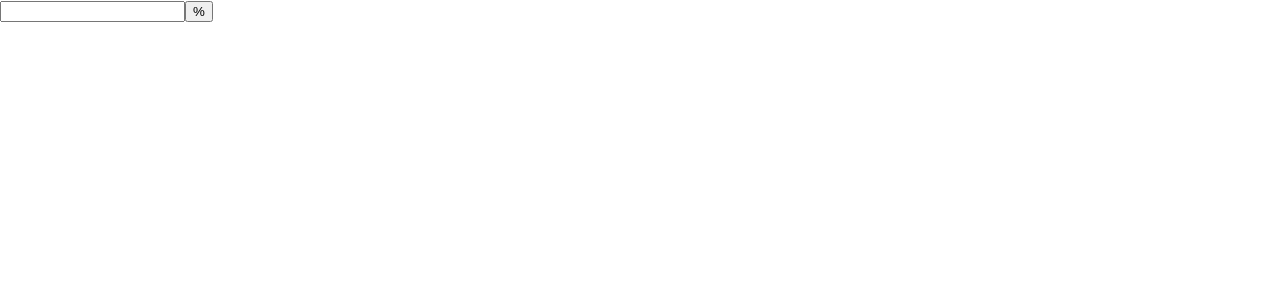
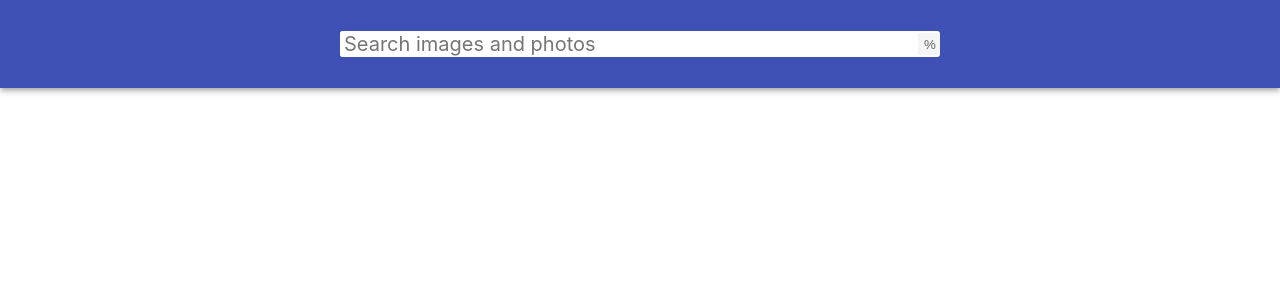
Before and after one commit to QNeee/goit-react-hw-03-image-finder, a React (Create React App) app: page / in a window 1280 px wide. Shown: the top 300 px of the page. Built offline with nearby package versions, Linux system fonts and the light colour scheme.

Commit message:
2compelete

```diff
--- a/src/components/App.jsx
+++ b/src/components/App.jsx
@@ -3,19 +3,36 @@ import React, { Component } from "react";
 import { fetchImages } from "./fetch";
 import { ImageGallery } from "./ImageGallery/ImageGallery";
 import { Modal } from "./Modal/Modal";
+import { Button } from "./Button/Button";
+import { toHaveFocus } from "@testing-library/jest-dom/dist/matchers";
 class App extends Component {
   state = {
     data: [],
-    status: ''
+    status: '',
+    loading: false,
+    inputValue: ''
   }
   page = 1;
   per_page = 12;
   onSubmit = (data) => {
+    this.page = 1;
+    this.setState({
+      data: [],
+      inputValue: data.inputValue
+    })
     fetchImages(data.inputValue, this.page, this.per_page).then(({ data }) => {
-      this.setState({
-        data: data.hits,
-        status: "rejected"
-      })
+      if (data.totalHits > this.per_page) {
+        this.setState({
+          data: data.hits,
+          status: "rejected",
+          loading: true,
+        })
+      }
+      if (data.totalHits === 0) {
+        this.setState({
+          loading: false
+        })
+      }
     });
   }
   onClick = (e) => {
@@ -24,10 +41,28 @@ class App extends Component {
       status: "idle"
     })
   }
+  onClickLoadMore = (e) => {
+    this.page++;
+    fetchImages(this.state.inputValue, this.page, this.per_page).then(({ data }) => {
+      const totalPages = Math.ceil(data.totalHits / this.per_page);
+      if (this.page > totalPages) {
+        return this.setState({
+          loading: false
+        })
+      }
+      return this.setState(prevState => ({
+        data: [...prevState.data, ...data.hits]
+      }))
+
+
+    })
+  }
+
   render() {
     return <div><Searchbar onSubmit={this.onSubmit} />
       {this.state.status === "rejected" && <ImageGallery options={this.state.data} onClick={this.onClick} />}
       {this.state.status === "idle" && <Modal options={this.state.data} />}
+      {this.state.loading === true && <Button onClickLoadMore={this.onClickLoadMore} />}
     </div>
   }
 }
--- /dev/null
+++ b/src/components/Button/Button.jsx
@@ -0,0 +1,4 @@
+import { ButtonLoadMore } from "./Button.styled"
+export const Button = ({ onClickLoadMore, onKeyDown }) => {
+    return <ButtonLoadMore type="button" onClick={(e) => onClickLoadMore(e)}>Load More </ButtonLoadMore>
+}
--- /dev/null
+++ b/src/components/Button/Button.styled.jsx
@@ -0,0 +1,19 @@
+import styled from "@emotion/styled";
+export const ButtonLoadMore = styled.button`  padding: 8px 16px;
+  border-radius: 2px;
+  background-color: #3f51b5;
+  transition: all 250ms cubic-bezier(0.4, 0, 0.2, 1);
+  text-align: center;
+  display: inline-block;
+  color: #fff;
+  border: 0;
+  text-decoration: none;
+  cursor: pointer;
+  font-family: inherit;
+  font-size: 18px;
+  line-height: 24px;
+  font-style: normal;
+  font-weight: 500;
+  min-width: 180px;
+  box-shadow: 0px 3px 1px -2px rgba(0, 0, 0, 0.2),
+    0px 2px 2px 0px rgba(0, 0, 0, 0.14), 0px 1px 5px 0px rgba(0, 0, 0, 0.12);`;
--- a/src/components/ImageGallery/ImageGallery.styled.jsx
+++ b/src/components/ImageGallery/ImageGallery.styled.jsx
@@ -10,10 +10,11 @@ export const Container = styled.ul`  display: grid;
   list-style: none;
   margin-left: auto;
   margin-right: auto;`;
-export const Img = styled.img`  display: block;
-  max-width: 100%;
-  height: auto;`;
+export const Img = styled.img`   width: 100%;
+  height: 260px;
+  object-fit: cover;
+  transition: transform 250ms cubic-bezier(0.4, 0, 0.2, 1);`;
 export const ImageGalleryItem = styled.li`
-
+  border-radius: 2px;
   box-shadow: 0px 1px 3px 0px rgba(0, 0, 0, 0.2),
     0px 1px 1px 0px rgba(0, 0, 0, 0.14), 0px 2px 1px -1px rgba(0, 0, 0, 0.12);`;
--- a/src/components/Modal/Modal.jsx
+++ b/src/components/Modal/Modal.jsx
@@ -1,4 +1,8 @@
-
+import { Overlay, ModalWindow, Img } from "./Modal.styled"
 export const Modal = ({ options }) => {
-    return <div><img src={options} width="1500" /></div>
+    return <Overlay>
+        <ModalWindow>
+            <Img src={options} alt={options} />
+        </ModalWindow>
+    </Overlay >
 }
--- a/src/components/Modal/Modal.styled.jsx
+++ b/src/components/Modal/Modal.styled.jsx
@@ -0,0 +1,17 @@
+import styled from "@emotion/styled";
+
+export const Overlay = styled.div` position: fixed;
+  top: 0;
+  left: 0;
+  width: 100vw;
+  height: 100vh;
+  display: flex;
+  justify-content: center;
+  align-items: center;
+  background-color: rgba(0, 0, 0, 0.8);
+  z-index: 1200;`;
+export const ModalWindow = styled.div` max-width: calc(100vw - 48px);
+  max-height: calc(100vh - 24px);`;
+export const Img = styled.img` display: block;
+  max-width: 100%;
+  height: auto;`;
--- a/src/components/Searchbar/Searchbar.jsx
+++ b/src/components/Searchbar/Searchbar.jsx
@@ -1,12 +1,12 @@
 import React, { Component } from "react";
-
+import { Header, Button, Input, Form } from "./Searchbar.styled";
 class Searchbar extends Component {
     state = {
         inputValue: ''
     }
     onSubmit = (e) => {
         e.preventDefault();
-        if (!this.state.inputValue) return;
+        if (!this.state.inputValue.trim()) return;
         this.props.onSubmit(this.state);
     }
     onChange = (e) => {
@@ -16,10 +16,16 @@ class Searchbar extends Component {
         })
     }
     render() {
-        return <form onSubmit={this.onSubmit}>
-            <input type="text" value={this.state.inputValue} onChange={this.onChange} />
-            <button type="submit">%</button>
-        </form>
+        return <Header><Form onSubmit={this.onSubmit}>
+            <Input
+                type="text"
+                autoComplete="off"
+                autoFocus
+                placeholder="Search images and photos"
+                value={this.state.inputValue} onChange={this.onChange}
+            />
+            <Button type="submit">%</Button>
+        </Form></Header>
     }
 }
 
--- a/src/components/Searchbar/Searchbar.styled.jsx
+++ b/src/components/Searchbar/Searchbar.styled.jsx
@@ -0,0 +1,44 @@
+import styled from "@emotion/styled";
+
+export const Header = styled.header`  top: 0;
+  left: 0;
+  position: sticky;
+  z-index: 1100;
+  display: flex;
+  justify-content: center;
+  align-items: center;
+  min-height: 64px;
+  padding-right: 24px;
+  padding-left: 24px;
+  padding-top: 12px;
+  padding-bottom: 12px;
+  color: #fff;
+  background-color: #3f51b5;
+  box-shadow: 0px 2px 4px -1px rgba(0, 0, 0, 0.2),
+    0px 4px 5px 0px rgba(0, 0, 0, 0.14), 0px 1px 10px 0px rgba(0, 0, 0, 0.12);`;
+export const Form = styled.form`  display: flex;
+  align-items: center;
+  width: 100%;
+  max-width: 600px;
+  background-color: #fff;
+  border-radius: 3px;
+  overflow: hidden;`;
+export const Button = styled.button`  display: inline-block;
+  width: 22px;
+  height: 22px;
+  border: 0;
+  background-size: 40%;
+  background-repeat: no-repeat;
+  background-position: center;
+  opacity: 0.6;
+  transition: opacity 250ms cubic-bezier(0.4, 0, 0.2, 1);
+  cursor: pointer;
+  outline: none;`;
+export const Input = styled.input`display: inline-block;
+  width: 100%;
+  font: inherit;
+  font-size: 20px;
+  border: none;
+  outline: none;
+  padding-left: 4px;
+  padding-right: 4px;`;
```
